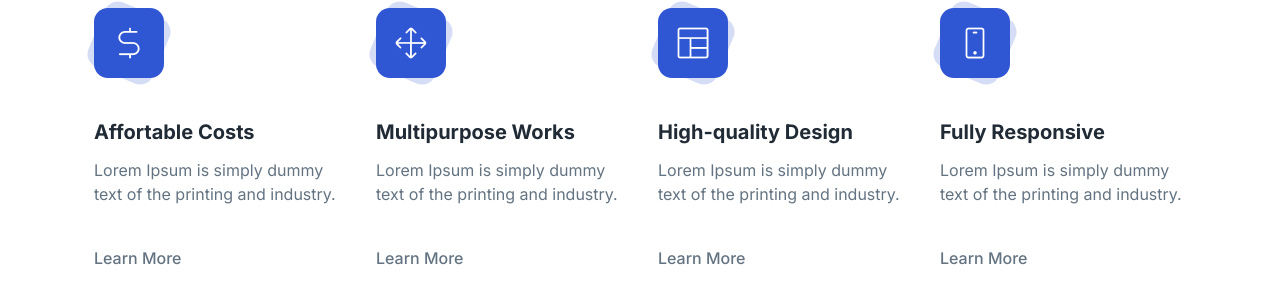
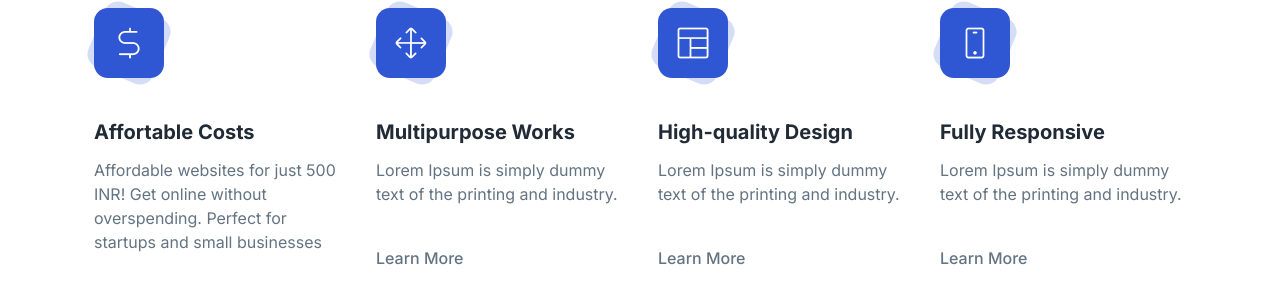
Before and after one commit to sunitkumarpanda/TechTideInnovations, a plain HTML site: page index.html in a window 1280 px wide. Shown: the part 1158-1449 px from the top of the page. Drawn offline with Linux system fonts and the light colour scheme.

Commit message:
Update index.html

```diff
--- a/index.html
+++ b/index.html
@@ -236,7 +236,7 @@
               <div class="ud-feature-content">
                 <h3 class="ud-feature-title">Affortable Costs</h3>
                 <p class="ud-feature-desc">
-                  Lorem Ipsum is simply dummy text of the printing and industry.
+                 Affordable websites for just 500 INR! Get online without overspending. Perfect for startups and small businesses
                 </p>
                 <a href="javascript:void(0)" class="ud-feature-link">
                   Learn More
```
